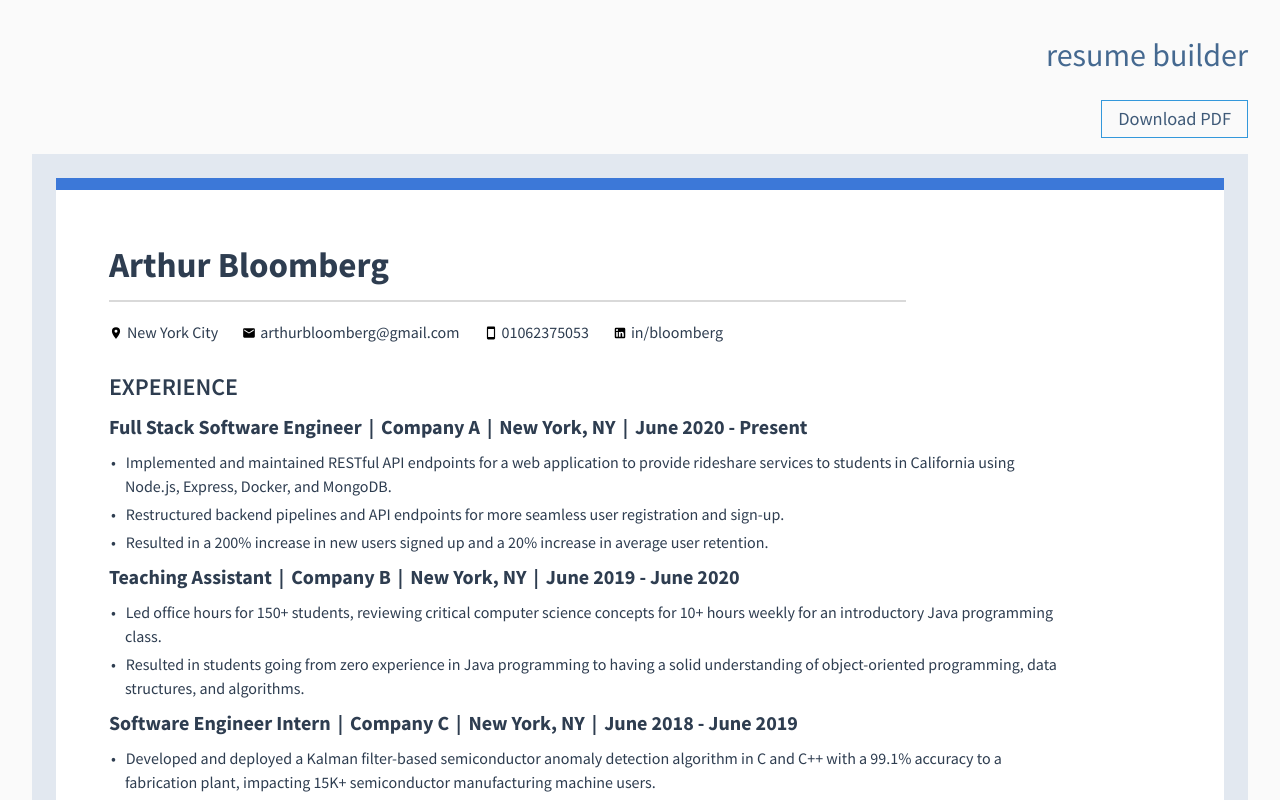
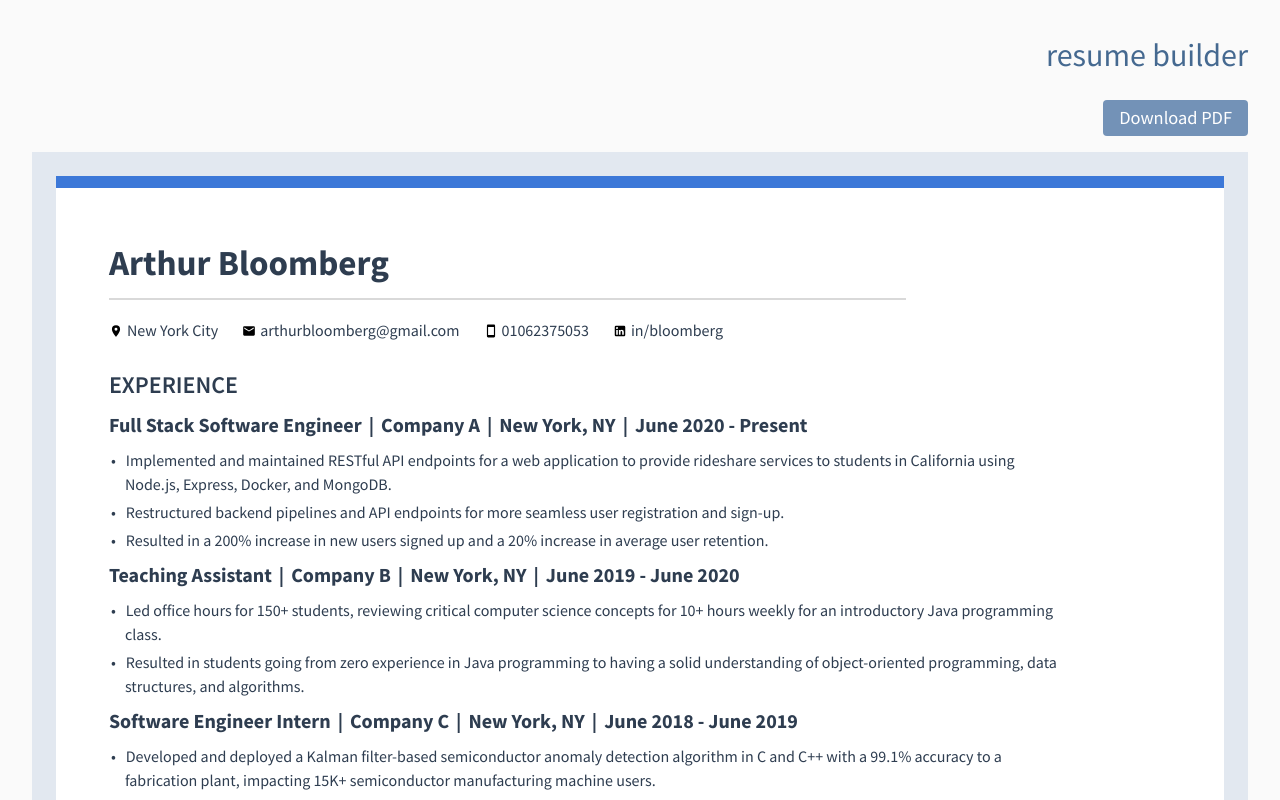
Before and after one commit to Arthwr/cv-builder, a React (Vite) app: page / in a window 1280 px wide. Shown: the top 800 px of the page. Built offline with nearby package versions, Linux system fonts and the light colour scheme.

Commit message:
feat(button component): change download button component color and add offset circle hover animation

```diff
--- a/src/assets/css/App.css
+++ b/src/assets/css/App.css
@@ -195,19 +195,18 @@ main {
   padding: 0.5rem 1rem;
   outline: none;
   cursor: pointer;
-  background-color: transparent;
-  color: #3f5a78;
-  border: 1px solid #3498db;
-  transition: background-color 0.3s ease, color 0.3s ease, border-color 0.3s ease, box-shadow 0.3s ease,
-    transform 0.3s ease;
+  background-color: #7392B7;
+  color: #ffffff;
+  border: none;
+  border-radius: 4px;
+  transition: outline 0.3s ease, box-shadow 0.3s ease, background-color 0.3s
 }
 
 button:hover {
+  outline: 2px solid transparent;
+  box-shadow: 0 0 0 2px #fff, 0 0 0 4px #3498db;
   background-color: #3498db;
   color: white;
-  border-color: #2980b9;
-  box-shadow: 0 2px 6px rgba(52, 152, 219, 0.2);
-  transform: translateY(-1px);
 }
 
 @media print {
```
